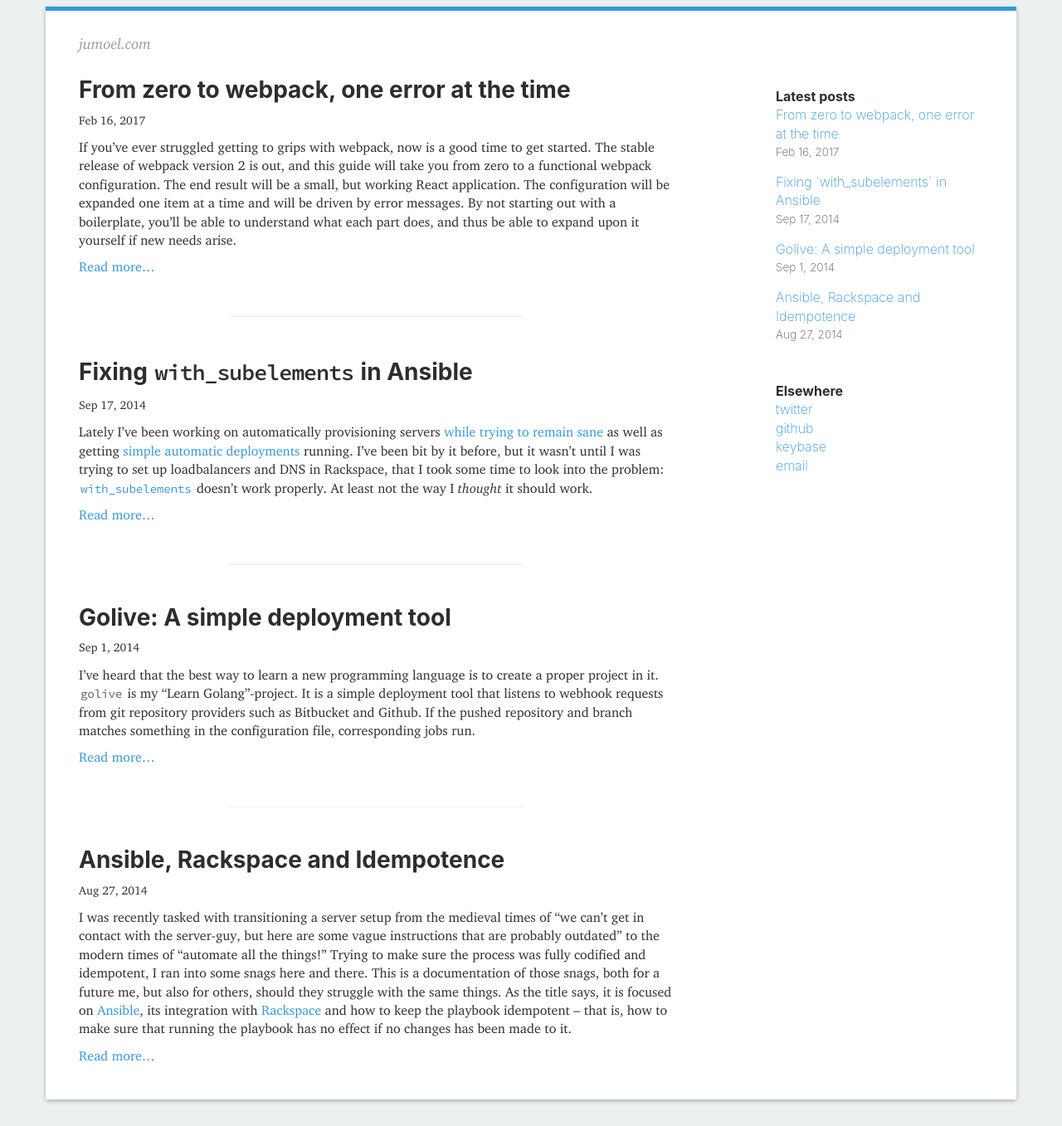
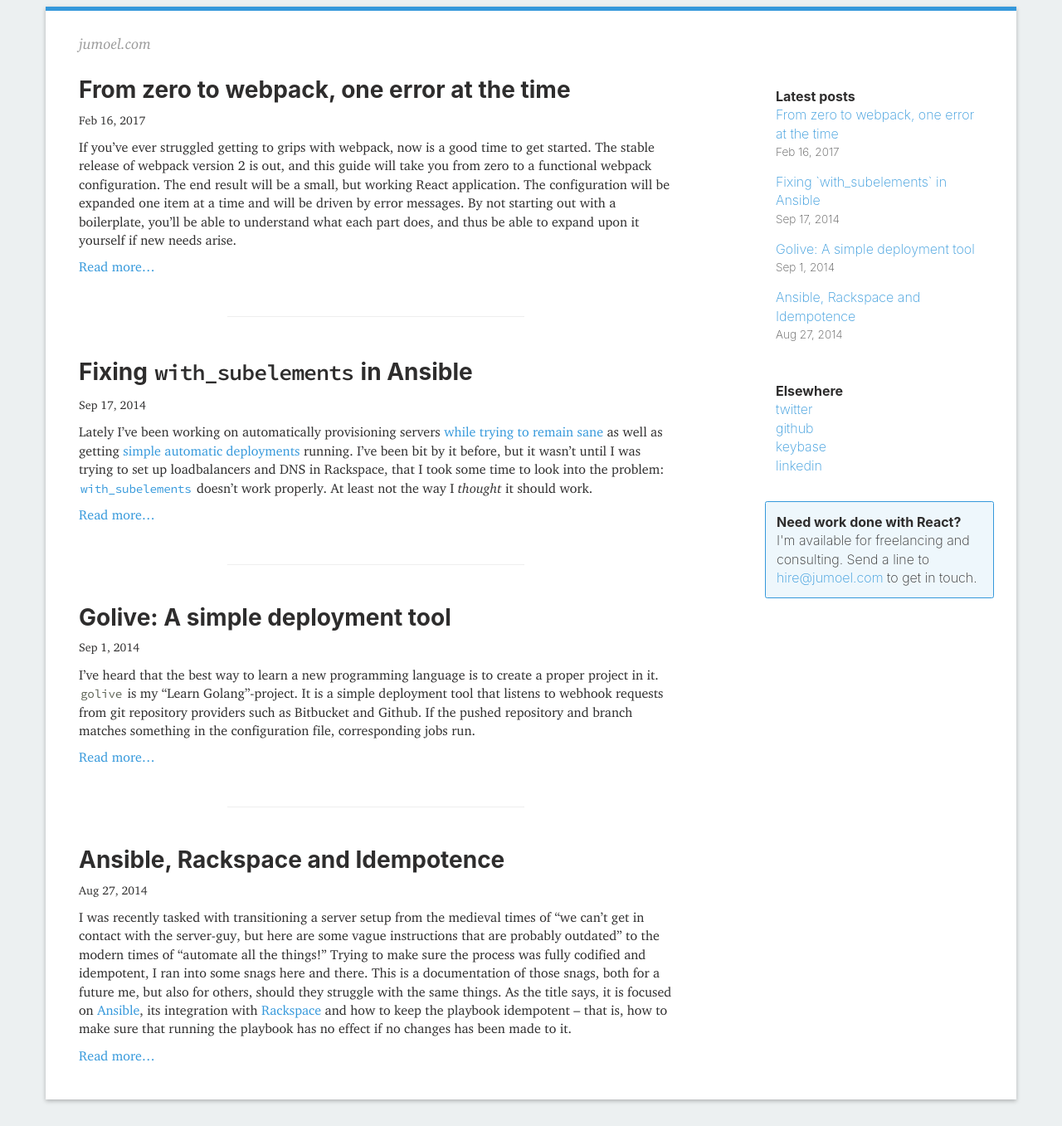
Before and after one commit to jumoel/jumoel.com, a Jekyll site: the page built from index.html, in a window 1280 px wide. Shown: the whole page at 83% size. Built offline with Jekyll 4.4.1, drawn with Linux system fonts in a browser that asks for light colours; nearby versions of some CDN libraries.

Commit message:
feat: Add new leadgen section to the sidebar

```diff
--- a/_config.yml
+++ b/_config.yml
@@ -14,6 +14,7 @@ username:
   twitter: jumoel
   github: jumoel
   keybase: jumoel
+  linkedin: jumoel
 
 latest_posts_num: 10
 
--- a/_layouts/sidebar.html
+++ b/_layouts/sidebar.html
@@ -32,8 +32,16 @@ layout: default
         <li><a href="https://www.twitter.com/{{ site.username.twitter }}">twitter</a></li>
         <li><a href="https://www.github.com/{{ site.username.github }}">github</a></li>
         <li><a href="https://keybase.io/{{ site.username.keybase }}">keybase</a></li>
-        <li><a href="mailto:{{ site.email }}">email</a></li>
+        <li><a href="https://linkedin.com/in/{{ site.username.linkedin }}">linkedin</a></li>
       </ul>
+    </section>
+
+    <section class="hire-me">
+      <b>Need work done with React?</b>
+
+      <p>
+        I'm available for freelancing and consulting. Send a line to <a href="mailto:hire@jumoel.com">hire@jumoel.com</a> to get in touch.
+      </p>
     </section>
   </nav>
 </section>
--- a/css/jumoel.scss
+++ b/css/jumoel.scss
@@ -201,3 +201,16 @@ pre {
     color: inherit;
   }
 }
+
+.hire-me {
+  margin: -0.8em;
+  padding: 0.8em;
+
+  border: 1px solid $brand-color;
+  border-radius: 0.25rem;
+  background-color: lighten($brand-color, 43%);
+
+  p {
+    margin-bottom: 0;
+  }
+}
```
